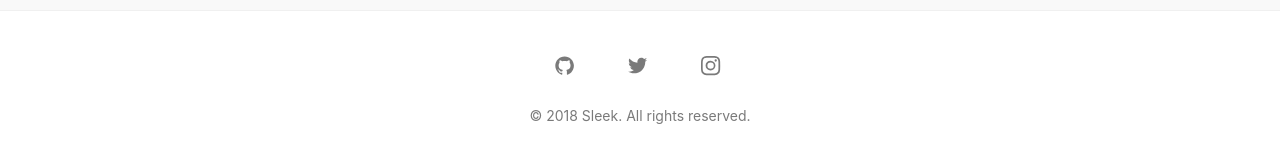
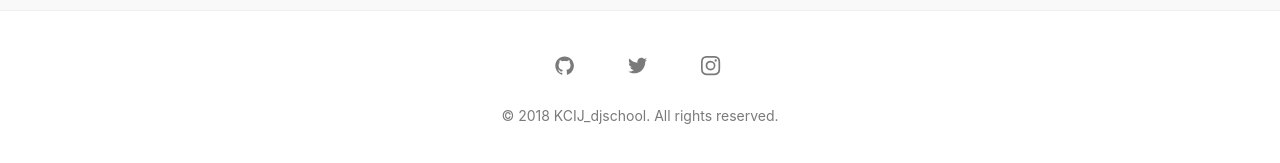
Before and after one commit to djschool/djschool.github.io, a Jekyll site: the page built from index.md, in a window 1280 px wide and 900 px high, scrolled down 1486 px. Shown: the part 729-892 px from the top of the window. Built offline with Jekyll 4.4.1, drawn with Linux system fonts in a browser that asks for light colours; part of the change alters nothing that is shown.

Commit message:
config info edit

```diff
--- a/_config.yml
+++ b/_config.yml
@@ -1,27 +1,24 @@
-title: Sleek # your site title
-author: GitHub User
-email: your-email@domain.com # email for form submission, you also have to change it in _js/scripts.js
+title: KCIJ_djschool # your site title
+author: djschool
+email: djschool@newstapa.org # email for form submission, you also have to change it in _js/scripts.js
 description: > # this means to ignore newlines until "baseurl:"
-  Write an awesome description for your new site here. You can edit this
-  line in _config.yml. It will appear in your document head meta (for
-  Google search results) and in your feed.xml site description.
+  KCIJ 데이터저널리즘 스쿨은 데이터를 기반으로 한 탐사보도의 저변 확대와 미래 데이터 저널리스트 양성을 위해 뉴스타파 데이터저널리즘연구소에서 기획한 비영리 교육 프로그램입니다.
 baseurl: "/" # the subpath of your site, e.g. /blog
-url: "https://janczizikow.github.io/sleek" # the base hostname & protocol for your site, e.g. http://example.com
-twitter_username: jan_czizikow # replace with your_twitter_username or comment to remove link from footer
-github_username:  janczizikow # replace with your_github_username or comment to remove link from footer
-instagram_username: shanlongjj # replace with your_instagram_username or comment to remove link from footer
+url: "https://djschool.github.io" # the base hostname & protocol for your site, e.g. http://example.com
+twitter_username: newstapa # replace with your_twitter_username or comment to remove link from footer
+github_username:  djschool # replace with your_github_username or comment to remove link from footer
+instagram_username: newstapa # replace with your_instagram_username or comment to remove link from footer
 social:
-  name: Your Name
+  name: KCIJ_djschool
   links:
-    - https://twitter.com/BenBalter
-    - https://www.facebook.com/ben.balter
-    - https://www.linkedin.com/in/BenBalter
-    - https://plus.google.com/+BenBalter
-    - https://github.com/benbalter
-    - https://keybase.io/benbalter
+    - https://twitter.com/newstapa
+    - https://www.facebook.com/NEWSTAPA
+    - https://www.youtube.com/newstapa
+    - https://github.com/djschool
+    - https://www.instagram.com/newstapa
 
 disqus:
-  shortname: janczizikow # to enable comments replace with your_disqus_shortname
+  shortname: djschool # to enable comments replace with your_disqus_shortname
 
 # Build settings
 markdown: kramdown
```
